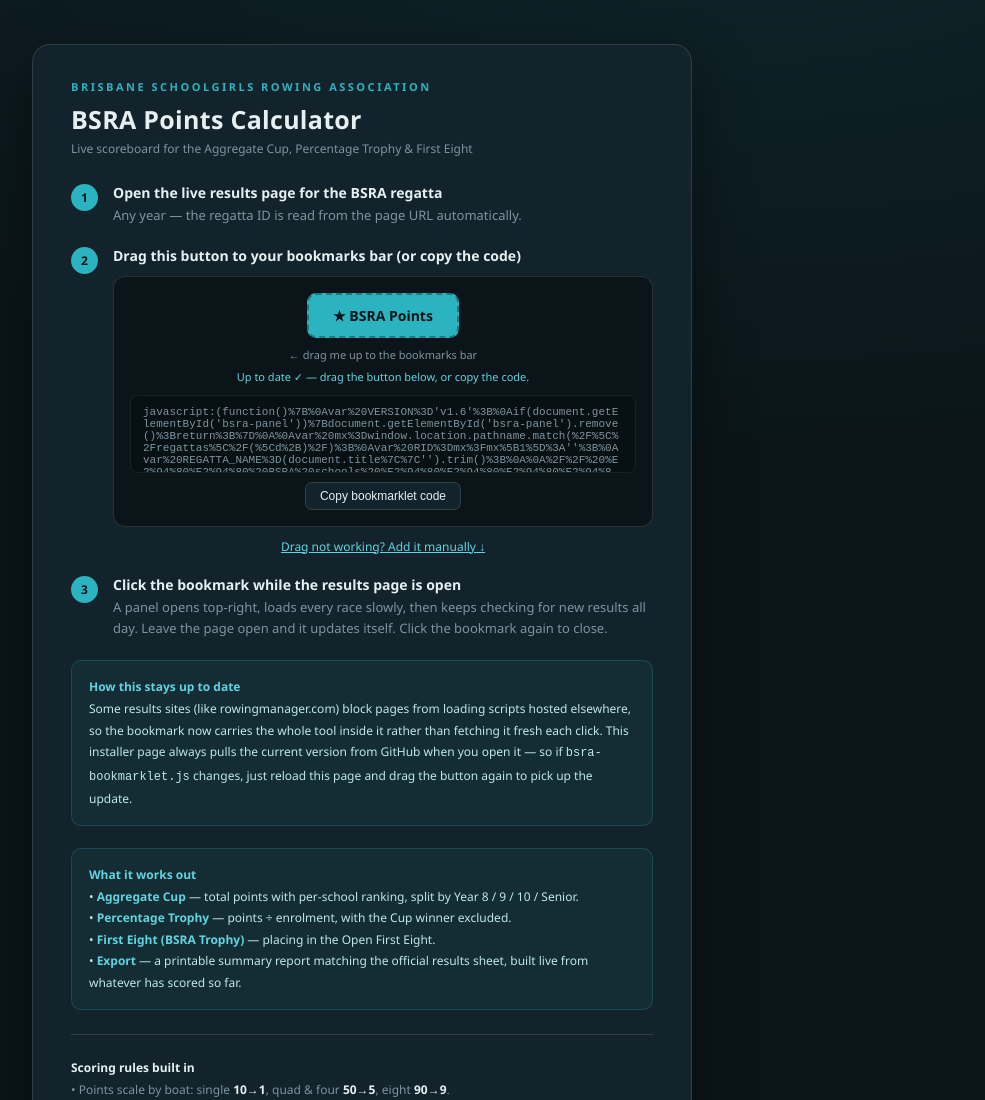
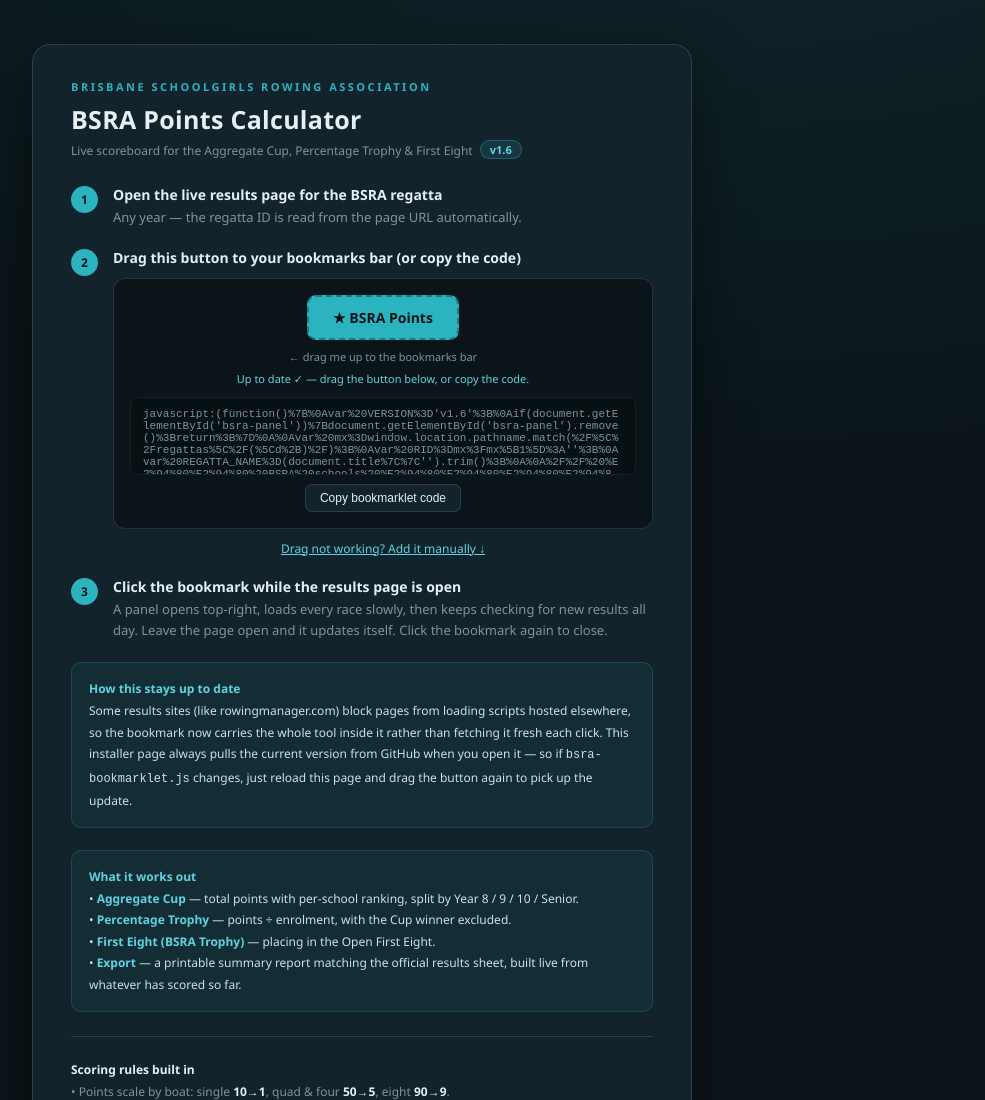
Before and after one commit to camtmsmith/RegattaPointsCalculator, a plain HTML site: page index.html in a window 1280 px wide. Shown: the top 1100 px of the page, without its empty margins (278-1263 px from the left). Drawn offline with Linux system fonts and the light colour scheme.

Commit message:
1.6b
small fix to show version

```diff
--- a/index.html
+++ b/index.html
@@ -12,6 +12,7 @@
   .eyebrow{font-size:11px;letter-spacing:2.5px;text-transform:uppercase;color:var(--teal);font-weight:700;margin-bottom:8px;}
   h1{font-size:25px;font-weight:800;margin:0 0 4px;letter-spacing:.3px;}
   .ver{font-size:12px;color:var(--muted);margin-bottom:26px;}
+  #ver-badge{display:inline-block;background:rgba(43,179,192,.14);border:1px solid rgba(43,179,192,.35);color:var(--teal2);border-radius:20px;padding:1px 9px;font-size:11px;font-weight:700;margin-left:4px;vertical-align:1px;}
   .step{display:flex;gap:15px;margin-bottom:20px;align-items:flex-start;}
   .sn{width:27px;height:27px;border-radius:50%;background:var(--teal);color:#04141a;font-size:12px;font-weight:800;display:flex;align-items:center;justify-content:center;flex-shrink:0;margin-top:1px;}
   .st{font-size:14px;font-weight:600;margin-bottom:3px;}
@@ -48,7 +49,7 @@
 <div class="card">
   <div class="eyebrow">Brisbane Schoolgirls Rowing Association</div>
   <h1>BSRA Points Calculator</h1>
-  <div class="ver">Live scoreboard for the Aggregate Cup, Percentage Trophy &amp; First Eight</div>
+  <div class="ver">Live scoreboard for the Aggregate Cup, Percentage Trophy &amp; First Eight <span id="ver-badge"></span></div>
 
   <div class="step">
     <div class="sn">1</div>
@@ -136,6 +137,9 @@ async function buildBookmarklet(){
     bm.href=encoded;
     bm.classList.remove('disabled');
     codeBox.textContent=encoded;
+    const vMatch=code.match(/VERSION\s*=\s*['"]([^'"]+)['"]/);
+    const verBadge=document.getElementById('ver-badge');
+    if(vMatch&&verBadge)verBadge.textContent=vMatch[1];
     statusEl.textContent='Up to date \u2713 — drag the button below, or copy the code.';
     statusEl.className='bm-status ok';
   }catch(e){
```
